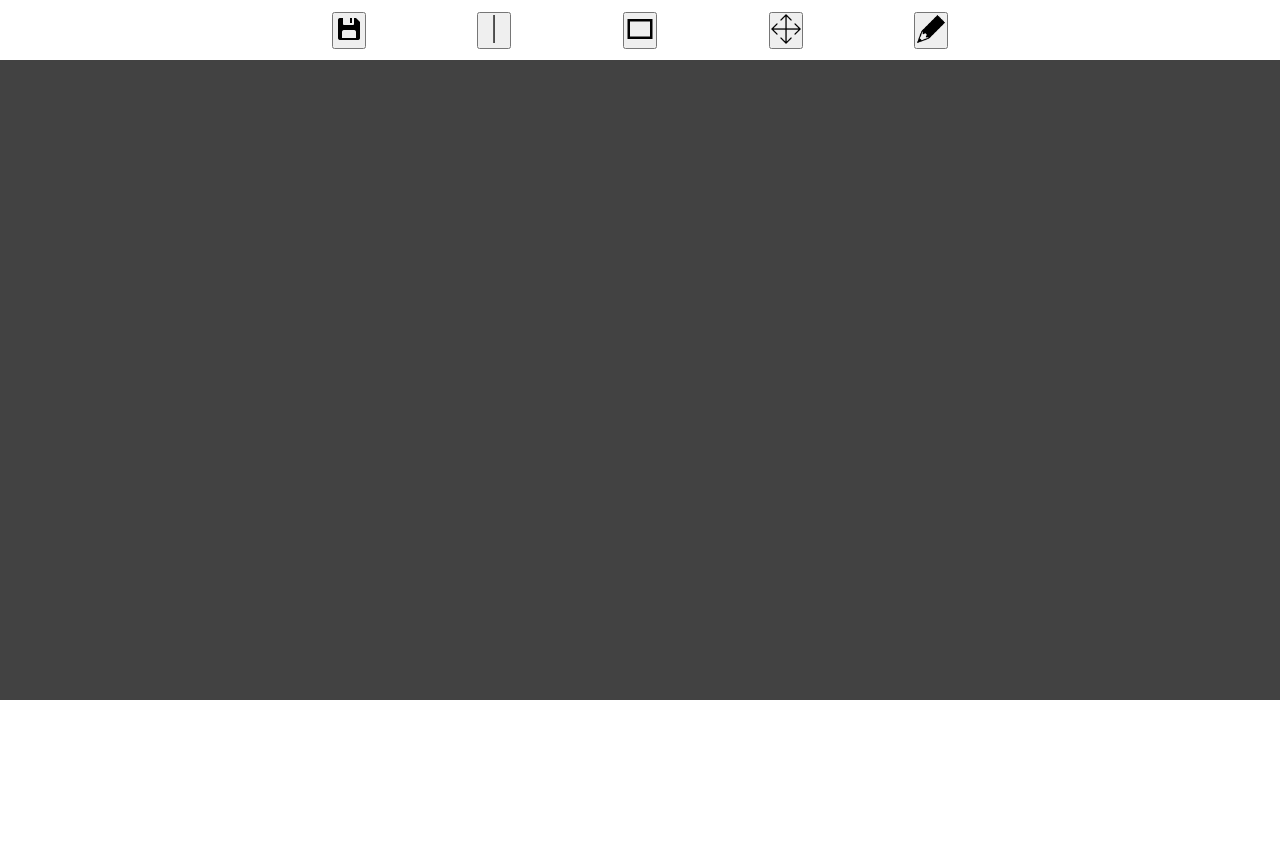
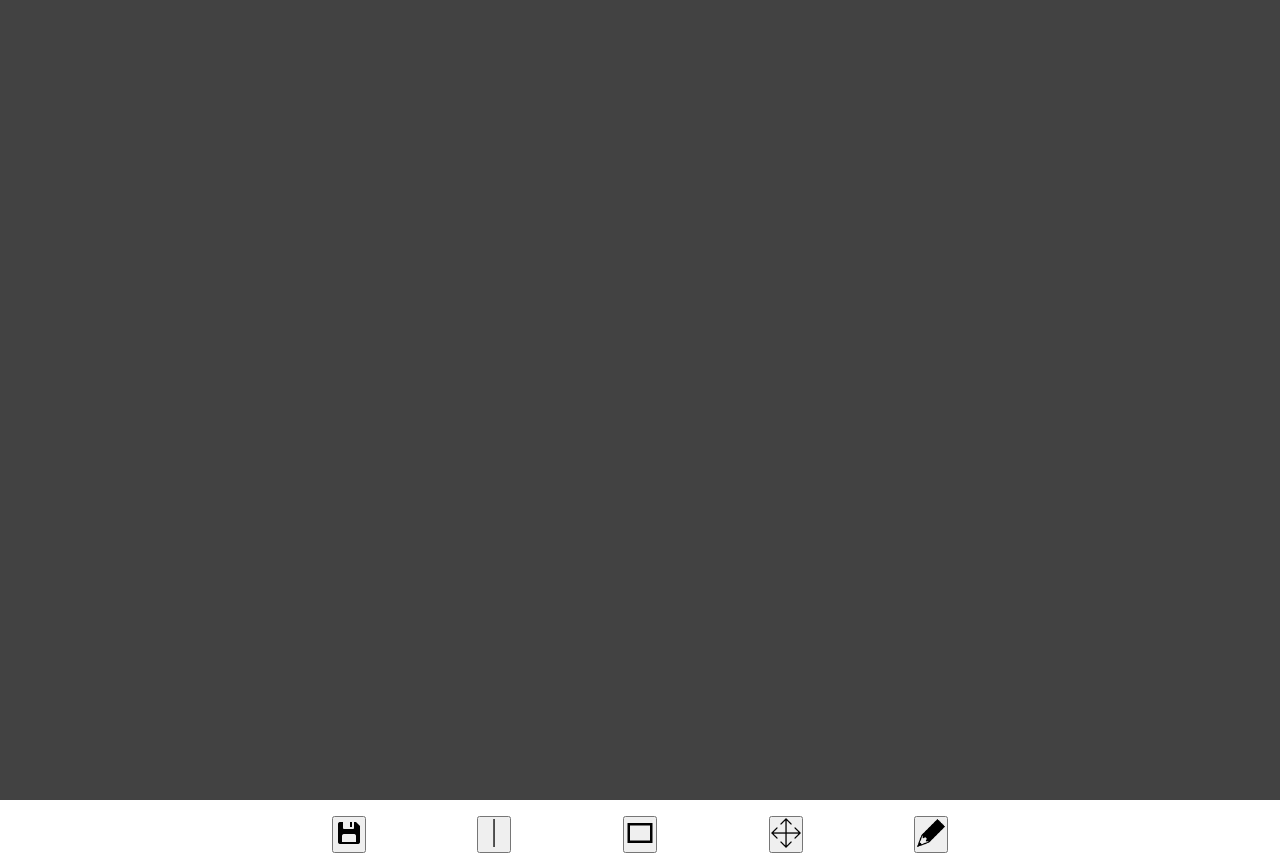
Before and after one commit to lovasber/myPaint, a React (Vite) app: page / in a window 1280 px wide. Before the commit the page ends 800 px from the top, so only its background shows below. Built offline with nearby package versions, Linux system fonts and the light colour scheme.

Commit message:
height, width fixed

```diff
--- a/src/App.tsx
+++ b/src/App.tsx
@@ -6,8 +6,9 @@ function App() {
 /* <Header/> */
   return (
     <div className="App">
+
+        <Canvas/>
         <Header/>
-        <Canvas/>
     </div>
   )
 }
--- a/src/components/Canvas.tsx
+++ b/src/components/Canvas.tsx
@@ -16,8 +16,8 @@ const Canvas = () => {
 
         const roughCanvas = rough.canvas(canvas)
 
-        elements.forEach(({roughElement}) => {
-            roughCanvas.draw(roughElement as Drawable)
+        elements.forEach(({line}) => {
+            roughCanvas.draw(line as Drawable)
         })
 
 
@@ -25,13 +25,15 @@ const Canvas = () => {
 
     //V2
     const createElement = (x1: number, y1: number, x2: number, y2: number) =>{
-        const roughElement = generator.line(x1, y1, x2, y2)
-        return { x1, y1, x2, y2, roughElement}
+        const line = generator.line(x1, y1, x2, y2)
+        return { x1, y1, x2, y2, line}
     }
 
-    const handleMouseDown = (e: React.MouseEvent) => {
+    const handleMouseDown = (event: React.MouseEvent) => {
         setDrawing(true)
-        const {clientX, clientY } = e
+        const { clientX, clientY } = event
+        console.log({event})
+        console.log(event.clientX, event.clientY)
 
         const element = createElement(clientX, clientY, clientX, clientY)
         setElements(prevState => [...prevState, element])
@@ -50,66 +52,31 @@ const Canvas = () => {
         const tempElements = [...elements]
         tempElements[lastIndex] = updatedElement
         setElements(tempElements)
-        console.log({lastIndex})
+        //console.log({lastIndex})
     }
 
-    const handleMouseUp = (e: React.MouseEvent) => {
+    const handleMouseUp = (event: React.MouseEvent) => {
         setDrawing(false)
     }
 
-    /*
-    //V1
-
-    const createElement = (x1: number, y1: number, x2: number, y2: number) => {
-        const roughElement = generator.line(x1, y1, x2, y2);
-        return {x1, y1, x2, y2, roughElement}
-    }
-
-    const handleMouseDown = (e: React.MouseEvent) => {
-        setDrawing(true)
-        const { clientX, clientY } = e as React.MouseEvent
-        const element = createElement(clientX, clientY, clientX, clientY)
-        setElements((prevState)=>[...prevState, element])
-    }
-
-    const handleMouseMove = (e: React.MouseEvent) => {
-        if (drawing) {
-            const { clientX, clientY } = e as React.MouseEvent
-            const lastIndex : number = elements.length - 1
-            const { x1, y1 } = elements[lastIndex]
-            const updatedElement = createElement(x1, y1, clientX, clientY)
-
-            const elementsCopy = [...elements]
-            elementsCopy[lastIndex] = updatedElement
-            setElements(elementsCopy)
-            console.log(x1, y1, clientX, clientY)
-        }
-    }
-
-
-    const handleMouseUp = (e: React.MouseEvent) => {
-        setDrawing(false)
-    }
-*/
-
     const canvasStyle = {
-        /*width: window.innerWidth,
-        height: window.innerHeight,
-        */
-        width: '100%',
-        height: '100%',
         backgroundColor: '#424242',
       }
 
     return (
+        <div>
           <canvas
               id='canvas'
               style={canvasStyle}
               onMouseDown={handleMouseDown}
               onMouseMove={handleMouseMove}
               onMouseUp={handleMouseUp}
+              width={window.innerWidth}
+              height={window.innerHeight}
           >
           </canvas>
+        </div>
+
     )
 }
 
--- a/src/interfaces/Element.ts
+++ b/src/interfaces/Element.ts
@@ -5,5 +5,5 @@ export default interface Element {
     y1: number,
     x2: number,
     y2: number,
-    roughElement: Drawable
+    line: Drawable
 }
```
Lines whose indentation alone changed are shown as unchanged.
